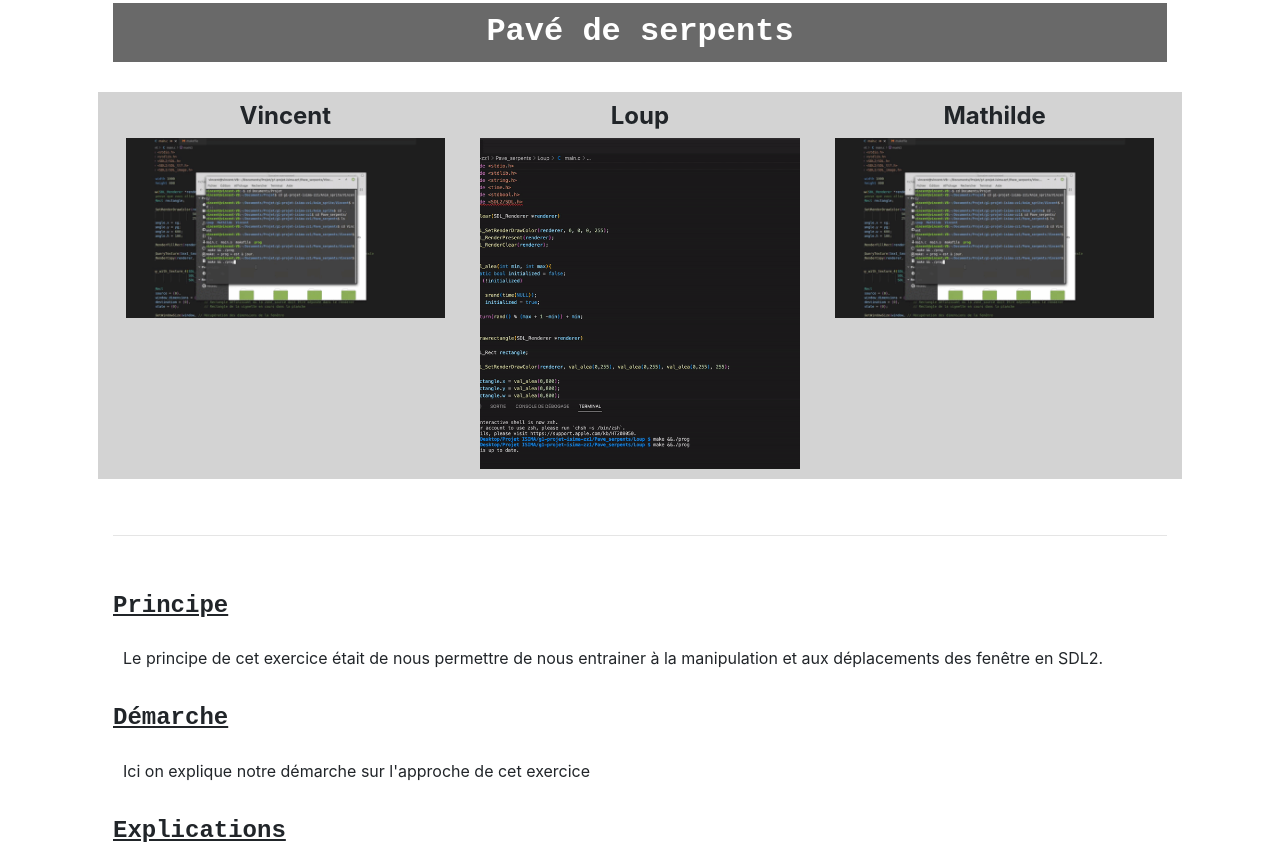
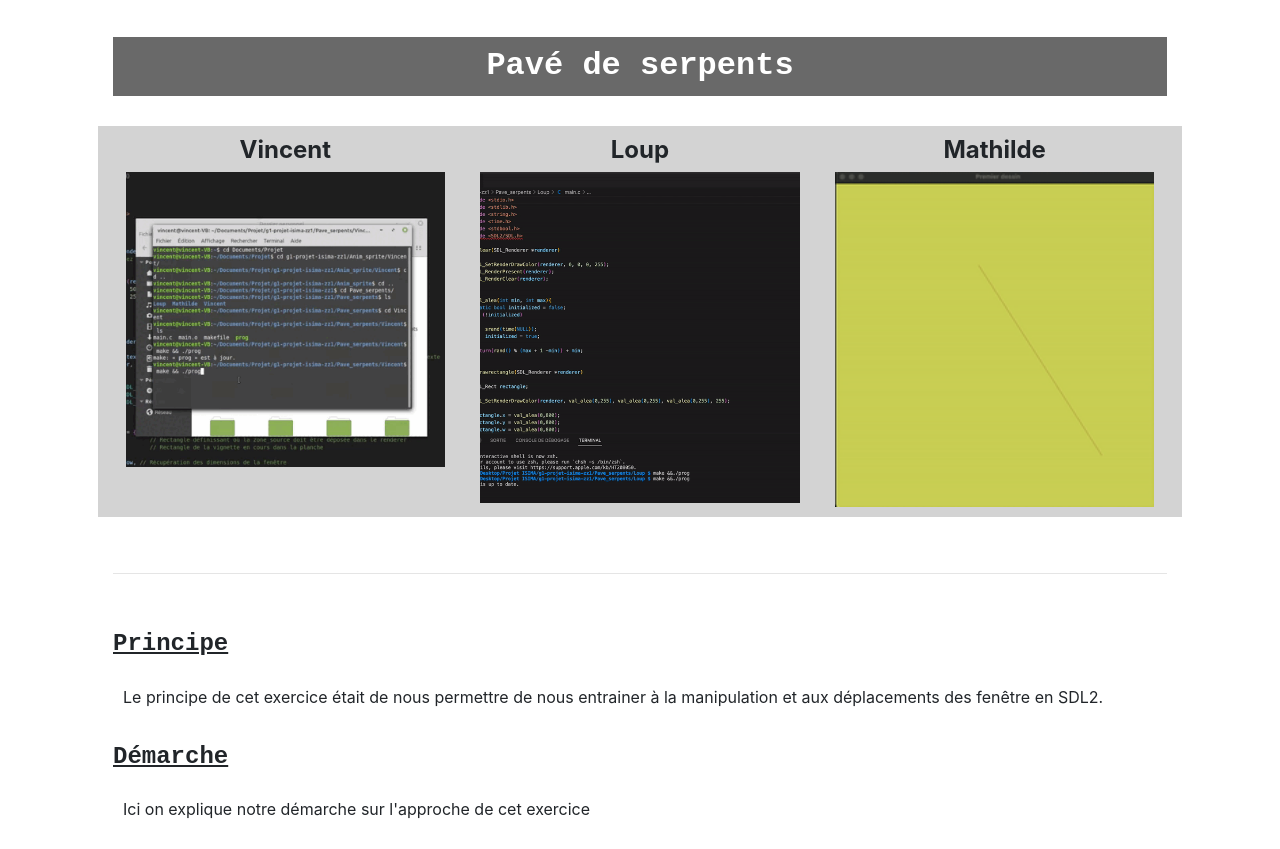
Before and after one commit to vincentconne/projet-isima-zz1, a plain HTML site: page page_web/index.html in a window 1280 px wide. Shown: the part 1639-2488 px from the top of the page. Drawn offline with nearby package versions, Linux system fonts and the light colour scheme.

Commit message:
compression des images gif et changements

```diff
--- a/page_web/index.html
+++ b/page_web/index.html
@@ -92,7 +92,7 @@
 					</div>
 					<div class="col-xs-12 col-sm-12 col-lg-4">
 						<h4>Mathilde</h4>
-						<img src="images/xloup.gif">
+						<img src="images/x_mathilde.gif">
 					</div>
 				</div>
 
@@ -126,7 +126,7 @@
 				<div class="row gif">
 					<div class="col-xs-12 col-sm-12 col-lg-4">
 						<h4>Vincent</h4>
-						<img src="images/PaveVincent.gif">
+						<img src="images/pave_vincent.gif">
 					</div>
 					<div class="col-xs-12 col-sm-12 col-lg-4">
 						<h4>Loup</h4>
@@ -134,7 +134,7 @@
 					</div>
 					<div class="col-xs-12 col-sm-12 col-lg-4">
 						<h4>Mathilde</h4>
-						<img src="images/PaveVincent.gif">
+						<img src="images/pave_mathilde.gif">
 					</div>
 				</div>
 
@@ -206,7 +206,7 @@
 				<div class="row gif">
 					<div class="col-xs-12 col-sm-12 col-lg-4">
 						<h4>Vincent</h4>
-						<img src="images/GuepardVincent.gif">
+						<img src="images/sprite_vincent.gif">
 					</div>
 					<div class="col-xs-12 col-sm-12 col-lg-4">
 						<h4>Loup</h4>
@@ -214,7 +214,7 @@
 					</div>
 					<div class="col-xs-12 col-sm-12 col-lg-4">
 						<h4>Mathilde</h4>
-						<img src="images/PaveVincent.gif">
+						<img src="images/sprite_mathilde.gif">
 					</div>
 				</div>
 
```
Also changed, not shown: page_web/images/GuepardVincent.gif (deleted), page_web/images/PaveVincent.gif (deleted), page_web/images/pave_mathilde.gif (added), page_web/images/pave_vincent.gif (added), page_web/images/sprite_mathilde.gif (added), page_web/images/sprite_vincent.gif (added), page_web/images/x_mathilde.gif (added), 1 other file.
